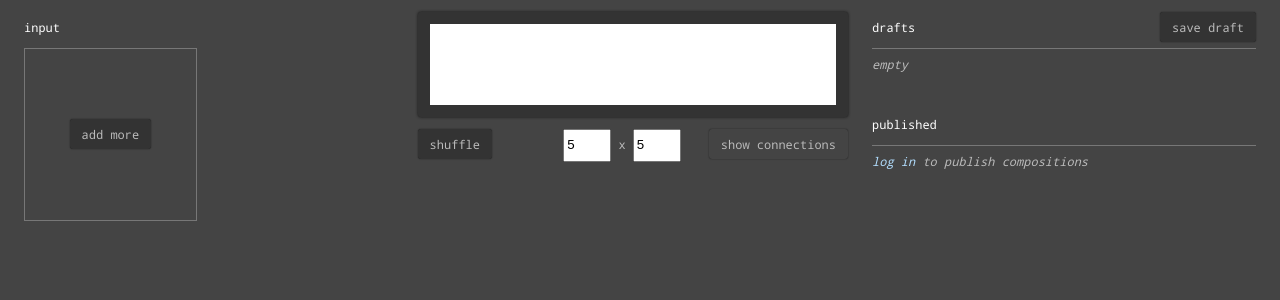
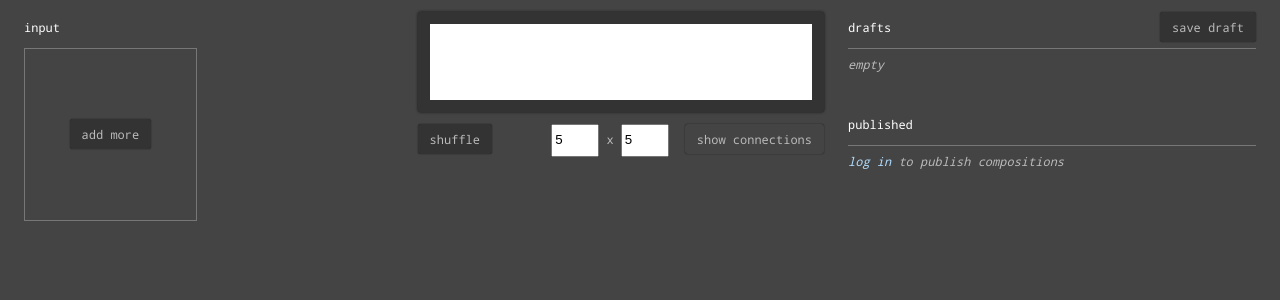
Before and after one commit to jakubvalenta/tessellation, a Django app: page / in a window 1280 px wide. Shown: the part 42-342 px from the top of the page. Run offline with Django 3.2, Linux system fonts and the light colour scheme; data that the repository does not hold is empty; style sheets or scripts are compiled from the project's sources; some libraries are stand-ins or nearby versions.

Commit message:
css: Adjust storage with to fit in TZ

```diff
--- a/tiles/static/css/main.scss
+++ b/tiles/static/css/main.scss
@@ -216,7 +216,7 @@ button,
     padding-right: 2em;
   }
   .section-storage {
-    width: 32em;
+    width: 34em;
   }
 }
 @media screen and (min-width: 800px) {
```
